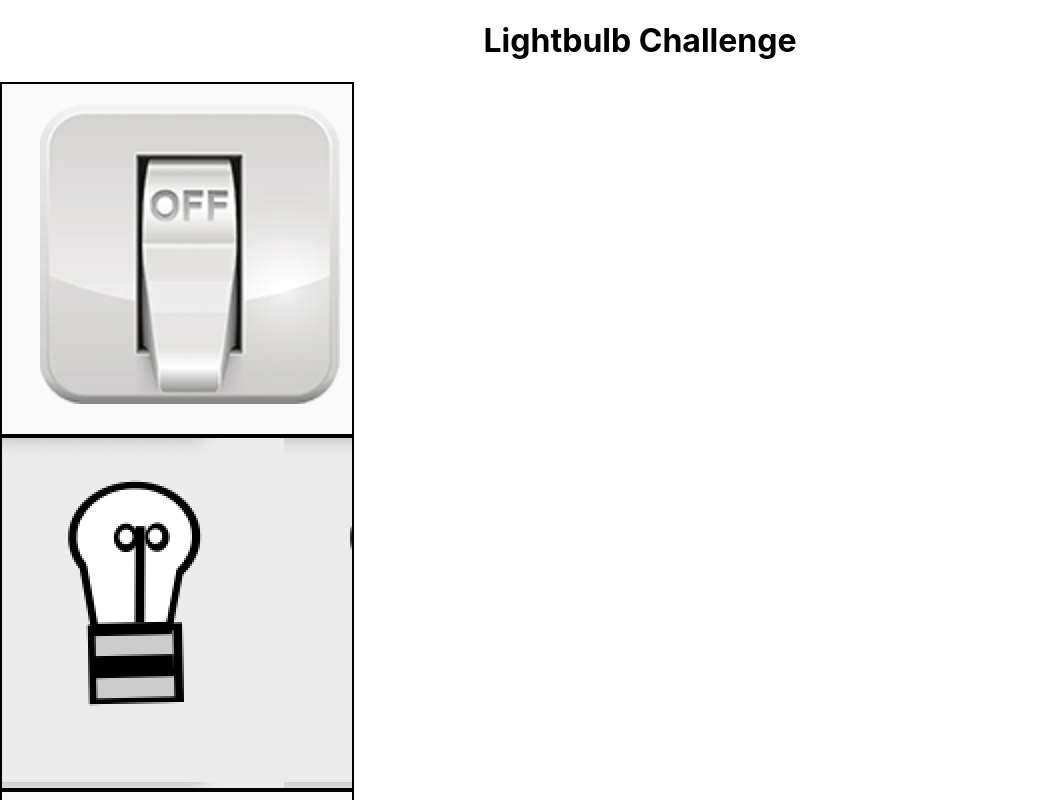
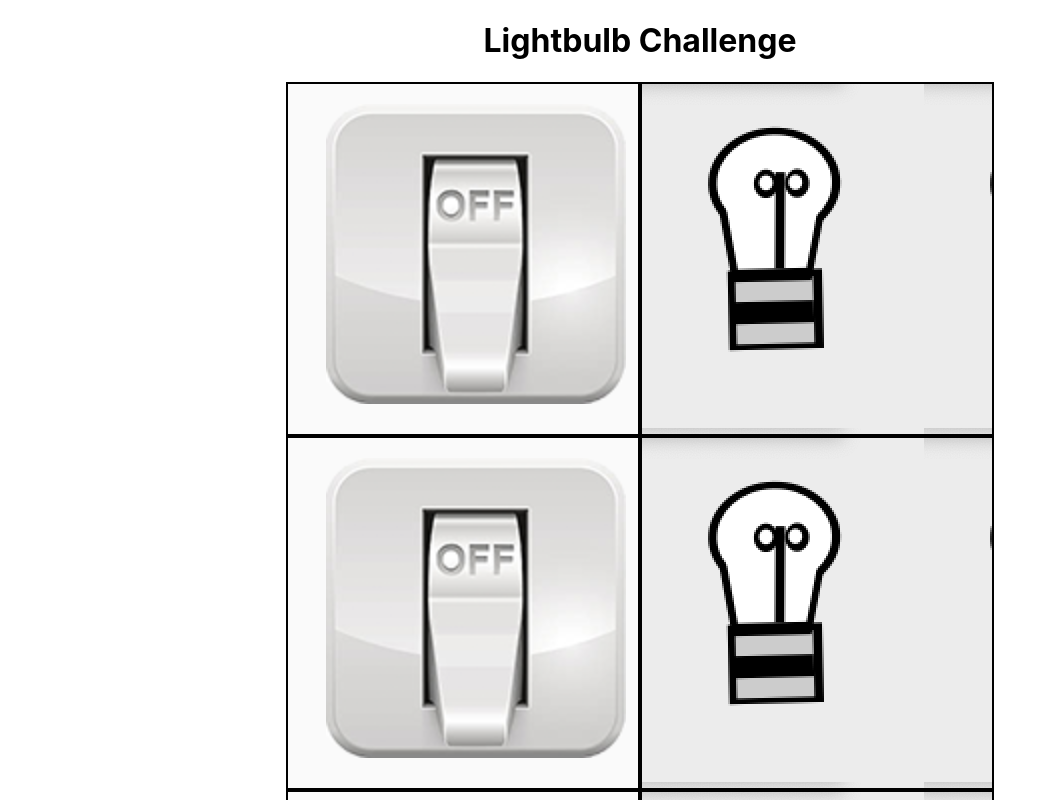
Before and after one commit to learn-academy-2022-hotel/lightbulb-priceymineral, a React (Create React App) app: page / in a window 1280 px wide. Shown: the top 800 px of the page, without its empty margins (0-1057 px from the left). Built offline with nearby package versions, Linux system fonts and the light colour scheme; the HTML template or start-up script is replaced by a standard one.

Commit message:
placed each lightswitch-ligthbulb pair in a flexbox container and centered on the page

```diff
--- a/src/App.css
+++ b/src/App.css
@@ -1,5 +1,10 @@
 h1 {
   text-align: center;
+}
+
+#container{
+  display: flex;
+  justify-content: center;
 }
 
 .lightswitch {
--- a/src/components/LightSwitch.js
+++ b/src/components/LightSwitch.js
@@ -20,6 +20,7 @@ const LightSwitch = (props) => {
 
   return (
     <>
+      <div id="container">
         <div
         onClick={handleClick}
         className="lightswitch"
@@ -34,6 +35,7 @@ const LightSwitch = (props) => {
           backgroundImage: `url(${lightBulbStatus})`
         }}>
         </div>
+      </div>
     </>
   )
 }
```
Lines whose indentation alone changed are shown as unchanged.
